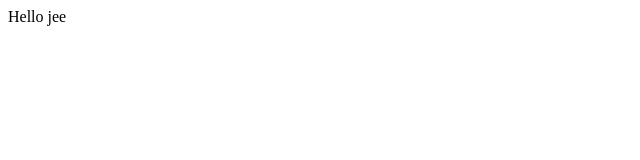
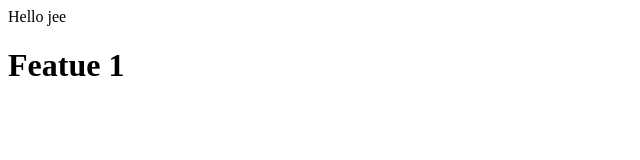
Before and after one commit to Pankajjangid01/localrepo, a plain HTML site: page index.html in a window 1280 px wide. Shown: the whole page, without its empty margins (0-640 px from the left). Drawn offline with Linux system fonts and the light colour scheme.

Commit message:
New feature added

```diff
--- a/index.html
+++ b/index.html
@@ -1 +1,2 @@
 <p>Hello jee </p>
+<h1>Featue 1</h1>
```
